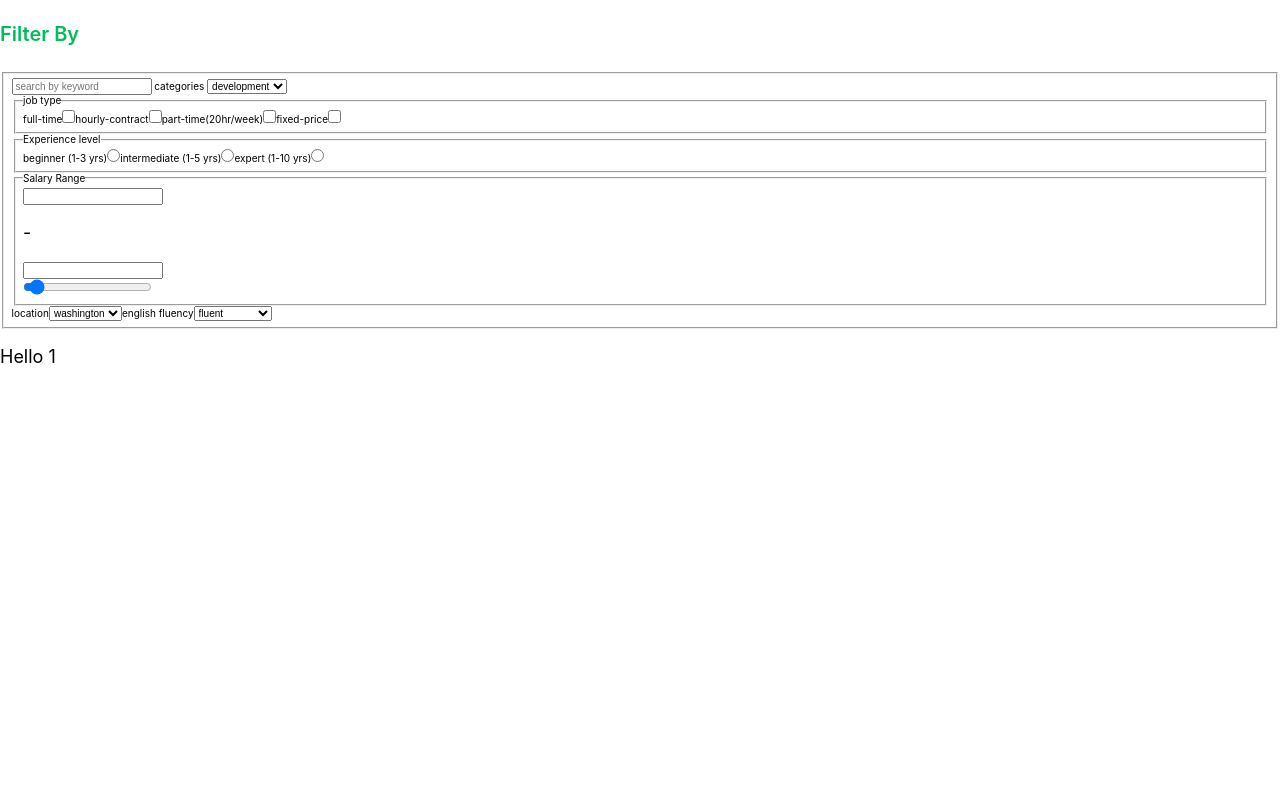
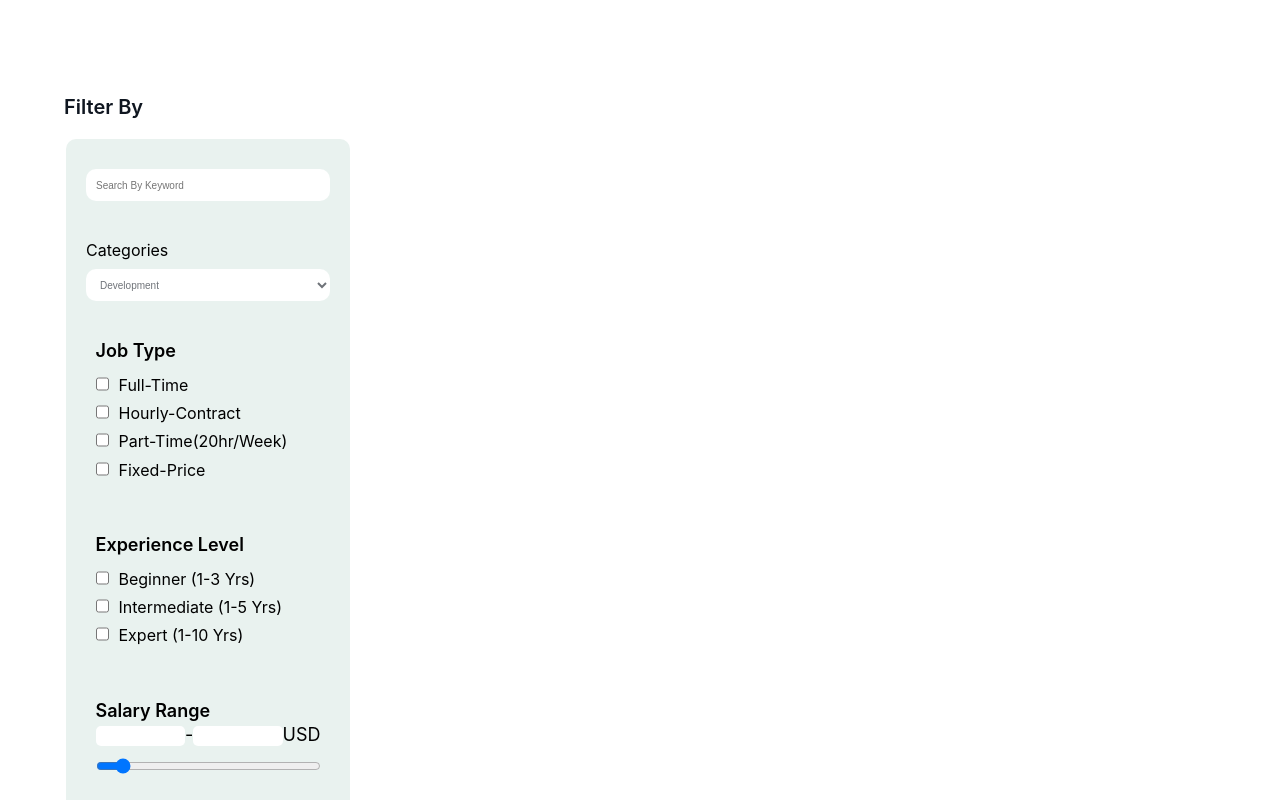
Before and after one commit to rselvasoyak/jobi, a JavaScript app: page /jobLists in a window 1280 px wide. Shown: the part 500-1300 px from the top of the page. Before the commit the page ends 886 px from the top, so only its background shows below. Built offline with nearby package versions, Linux system fonts and the light colour scheme; the HTML template or start-up script is replaced by a standard one.

Commit message:
base styling for the filter form

```diff
--- a/src/App.scss
+++ b/src/App.scss
@@ -21,6 +21,7 @@
 @use "./partials/components/error";
 @use "./partials/components/secondaryNav.scss";
 @use "./partials/components/secondaryHeader.scss";
+@use "./partials/components/jobFilterForm";
 
   // Headers
   @use "./partials/components/headers/indexHeader";
--- a/src/Components/JobListPage.js
+++ b/src/Components/JobListPage.js
@@ -7,7 +7,7 @@ const JobListsPage = () => {
         <>
             <SecondaryNav />
             <SecondaryHeader />
-            <div>
+            <div className="wrapper">
                 <JobFilterForm />
             </div>
         </>
--- a/src/Components/JobListsPage/JobFilterForm.js
+++ b/src/Components/JobListsPage/JobFilterForm.js
@@ -5,7 +5,8 @@ const JobFilterForm = () => {
                 <h4>filter by </h4>
                 <aside>
                     <form action="#" method="GET" name="filter">
-                        <fieldset>
+                        <fieldset className="filterCont">
+                            <div  className="filter">
                                 <label htmlFor="keyword"
                                 className="sr-only" > search by keyword </label>
                                 <input
@@ -21,7 +22,9 @@ const JobFilterForm = () => {
                                 >
                                     Please enter the keyword you would like to filter the search with
                                 </div>
+                            </div>
 
+                            <div className="filter categories">
                                 <label htmlFor="categDesc"> categories </label>
                                 <select
                                     aria-describedby="categDesc"
@@ -39,21 +42,30 @@ const JobFilterForm = () => {
                                 >
                                     Please select the catrgory of field you would like to filter your search for.
                                 </div>
+                            </div>
 
-                            <fieldset aria-describedby="jobTypeInfo">
+                            <div className="filter jobTypeCont">
+                                <fieldset className="jobType" aria-describedby="jobTypeInfo">
                                     <legend>job type</legend>
+                                    <div className="checkboxItem">
+                                        <input type="checkbox" id="fullTime" name="fullTime"></input>
                                         <label htmlFor="fullTime">full-time</label>
-                                <input type="checkbox" id="fullTime" name="fullTime"></input>
+                                    </div>
 
+                                    <div className="checkboxItem">
+                                        <input type="checkbox" id="hourlyContract" name="hourlyContract"></input>
                                         <label htmlFor="hourlyContract">hourly-contract</label>
-                                <input type="checkbox" id="hourlyContract" name="hourlyContract"></input>
+                                    </div>
 
+                                    <div className="checkboxItem">
+                                        <input type="checkbox" id="partTime" name="partTime"></input>
                                         <label htmlFor="partTime">part-time(20hr/week)</label>
-                                <input type="checkbox" id="partTime" name="partTime"></input>
+                                    </div>
 
-
+                                    <div className="checkboxItem">
+                                        <input type="checkbox" id="fixedPrice" name="fixedPrice"></input>
                                         <label htmlFor="fixedPrice">fixed-price</label>
-                                <input type="checkbox" id="fixedPrice" name="fixedPrice"></input>
+                                    </div>
 
                                     <div
                                         className="sr-only"
@@ -62,17 +74,25 @@ const JobFilterForm = () => {
                                         Please Select the type of job you would like to search for.
                                     </div>
                                 </fieldset>
+                            </div>
 
+                            <div className="filter experienceLevelCont">
                                 <fieldset aria-describedby="experLevelInfo" className="experienceLevel">
                                     <legend>Experience level</legend>
+                                    <div className="checkboxItem">
+                                        <input type="checkbox" id="beginner" name="experience"></input>
                                         <label htmlFor="beginner">beginner (1-3 yrs)</label>
-                                <input type="radio" id="beginner" name="experience"></input>
+                                    </div>
 
+                                    <div className="checkboxItem">
+                                        <input type="checkbox" id="intermediate" name="experience"></input>
                                         <label htmlFor="intermediate">intermediate (1-5 yrs)</label>
-                                <input type="radio" id="intermediate" name="experience"></input>
+                                    </div>
 
+                                    <div className="checkboxItem">
+                                        <input type="checkbox" id="expert" name="experience"></input>
                                         <label htmlFor="expert">expert (1-10 yrs)</label>
-                                <input type="radio" id="expert" name="experience"></input>
+                                    </div>
 
                                     <div
                                         className="sr-only"
@@ -81,7 +101,9 @@ const JobFilterForm = () => {
                                         Please Select the experience level for job you would like to search for.
                                     </div>
                                 </fieldset>
+                            </div>
 
+                            <div className="filter">
                                 <fieldset className="salaryRangeSect">
                                     <legend>Salary Range</legend>
 
@@ -119,6 +141,8 @@ const JobFilterForm = () => {
                                         >
                                             Please enter the maximum salary you are looking for
                                         </div>
+
+                                        <p>USD</p>
                                     </div>
 
                                     <label htmlFor="salaryRange" className="sr-only"> salary range </label>
@@ -137,7 +161,9 @@ const JobFilterForm = () => {
                                         Please select salary range on the range slider.
                                     </div>
                                 </fieldset>
+                            </div>
 
+                            <div className="filter">
                                 <label htmlFor="">location</label>
                                 <select
                                     aria-describedby="locationInfo"
@@ -155,7 +181,9 @@ const JobFilterForm = () => {
                                 >
                                     Please select the location for you want to filter your search for.
                                 </div>
+                            </div>
 
+                            <div className="filter">
                                 <label htmlFor="">english fluency</label>
                                 <select
                                     aria-describedby="englishLevelInfo"
@@ -174,6 +202,7 @@ const JobFilterForm = () => {
                                 >
                                     Please select your English Fluency Level.
                                 </div>
+                            </div>
                         </fieldset>
                     </form>
                 </aside>
--- a/src/partials/base/_typography.scss
+++ b/src/partials/base/_typography.scss
@@ -50,3 +50,16 @@ blockquote{
     text-align: center;
     line-height: 2;
 }
+
+
+
+// Form
+legend{
+    text-transform: capitalize;
+    font-size: 1.8rem;
+    font-weight: 600;
+}
+label{
+    text-transform: capitalize;
+    font-size: 1.6rem;
+}
--- /dev/null
+++ b/src/partials/components/_jobFilterForm.scss
@@ -0,0 +1,81 @@
+@use "../abstract/variables" as *;
+
+.filterByForm{
+    margin: 10rem 0;
+    max-width: 25%;
+    h4{
+        color: $black;
+        margin: 2rem 0;
+    }
+    .filterCont{
+        display: flex;
+        flex-direction: column;
+        padding: 1rem;
+        border: 0;
+        border-radius: 10px;
+        background-color: $lightGreen;
+        fieldset{
+            border: 0;
+        }
+        .filter{
+            margin: 2rem 1rem;
+            display: flex;
+            flex-direction: column;
+            label{
+                text-transform: capitalize;
+            }
+            input, select{
+                width: 100%;
+                border: 0;
+                border-radius: 10px;
+                padding: 1rem;
+                height: 4vh;
+                background-color: $whiteFont;
+                color: $blurBlack;
+            }
+            input::placeholder{
+                text-transform: capitalize;
+            }
+            select{
+                text-transform: capitalize;
+                height: 4vh;
+                padding: 1rem;
+                border: 0;
+                border-radius: 10px;
+                margin-top: 1rem;
+            }
+        }
+        .checkboxItem{
+            margin: 1rem 0;
+            display: flex;
+            label{
+                margin-left: 1rem;
+            }
+            input{
+                height: 2vh;
+                width: auto;
+            }
+        }
+        .jobTypeCont,
+        .experienceLevelCont{
+            width: 100%;
+        }
+        .salaryRangeSect{
+            .salaryRangeInput{
+                display: flex;
+                align-items: center;
+                margin-bottom: 1rem;
+            }
+            input{
+                height: 2vh;
+                border-radius: 5px;
+            }
+            p{
+                margin: 0;
+            }
+        }
+    }
+}
+
+// To Add
+    // Hover and Focus states?
```
Lines whose indentation alone changed are shown as unchanged.
